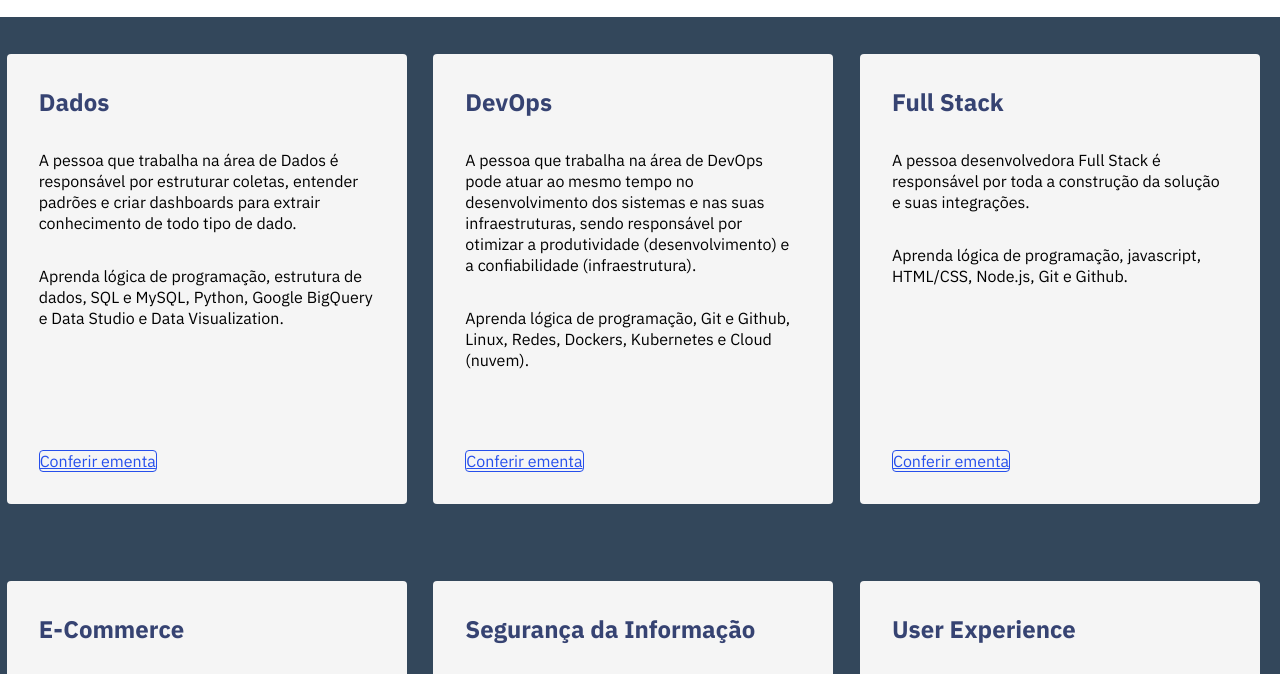
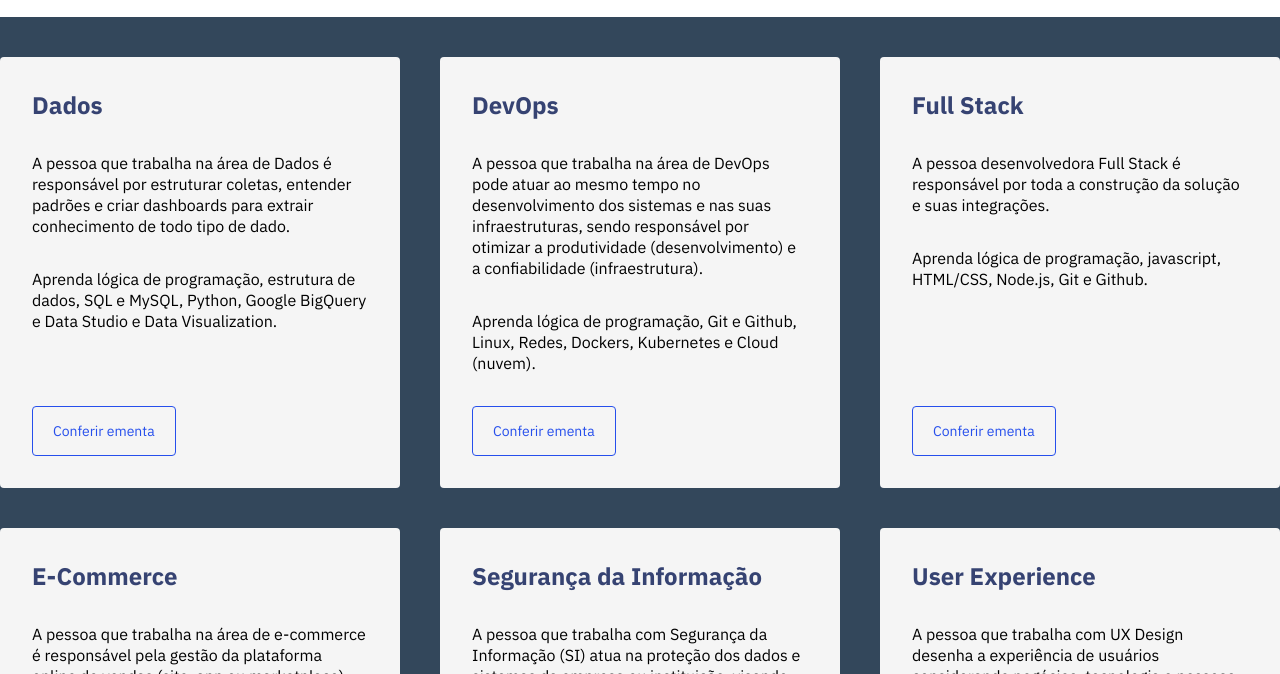
Before and after one commit to JanineTeodoro/desenvolve-main-footer, a plain HTML site: page index.html in a window 1280 px wide. Shown: the part 63-737 px from the top of the page. Drawn offline with Linux system fonts and the light colour scheme.

Commit message:
Main finalizado

```diff
--- a/style.css
+++ b/style.css
@@ -62,6 +62,9 @@ header {
     flex-wrap: wrap;
     width: 1280px;
     margin: 0 auto;
+    padding-top: 40px;
+    justify-content: space-between;
+    max-width: 100vw;
 }
 
 .trilhas-info {
@@ -71,8 +74,7 @@ header {
     padding: 32px;
     gap: 32px;
     width: 400px;
-    height: 450px;
-    margin: 37px 20px 40px auto;
+    margin-bottom: 40px;
     background-color: #F5F5F5;
     border-radius: 4px;
 }
@@ -93,4 +95,14 @@ header {
     border-radius: 4px;
     align-self: baseline;
     margin-top: auto;
+    padding: 15px 20px;
+    font-size: 14px;
+    text-decoration: none;
 }
+
+.conferir-ementa:hover {
+    background-color: #264FEC;
+    color: #ffffff;
+    transition: .5s ease;
+    box-shadow: inset 0 0 0 1px #525071;
+}
```
